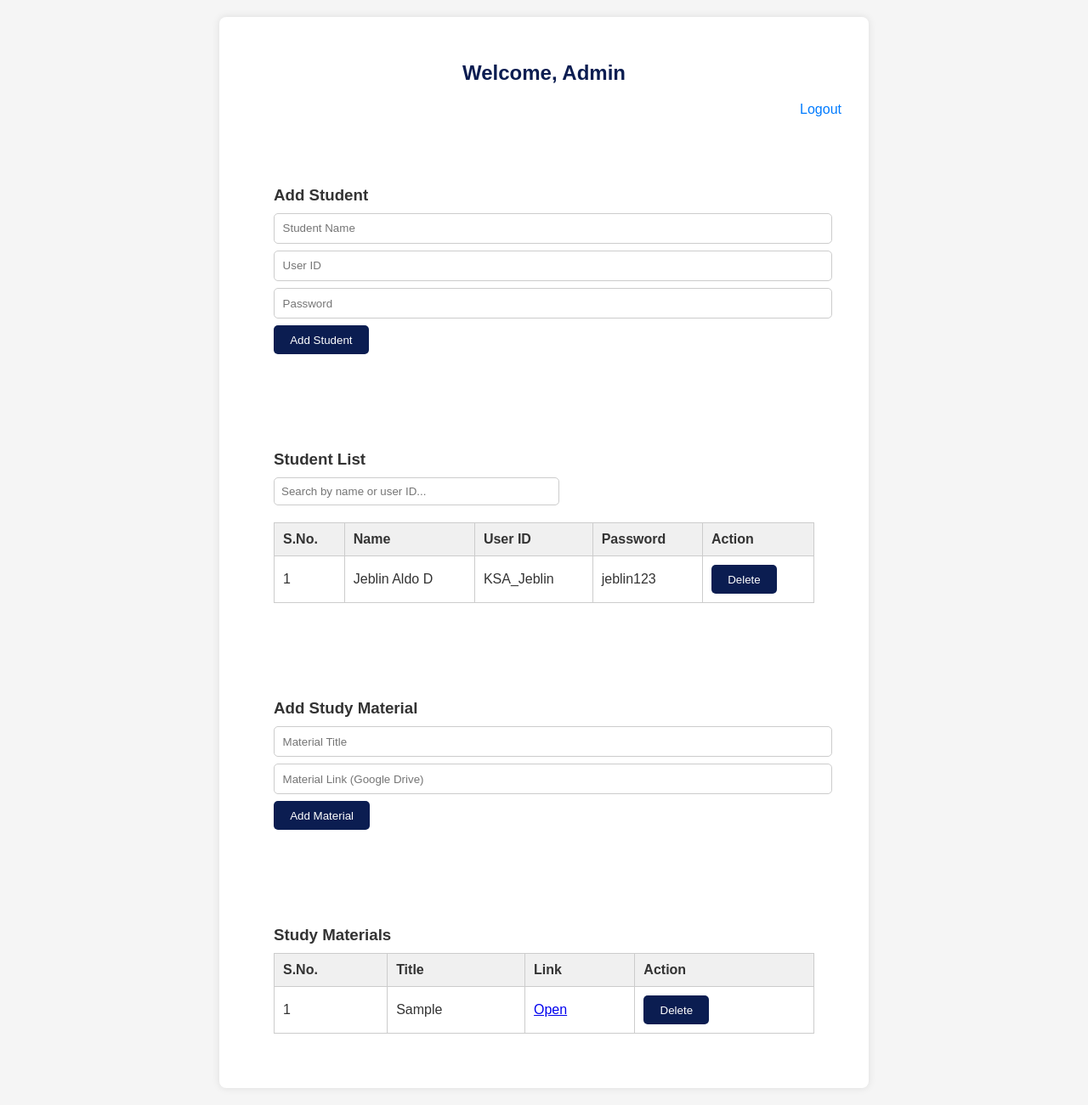
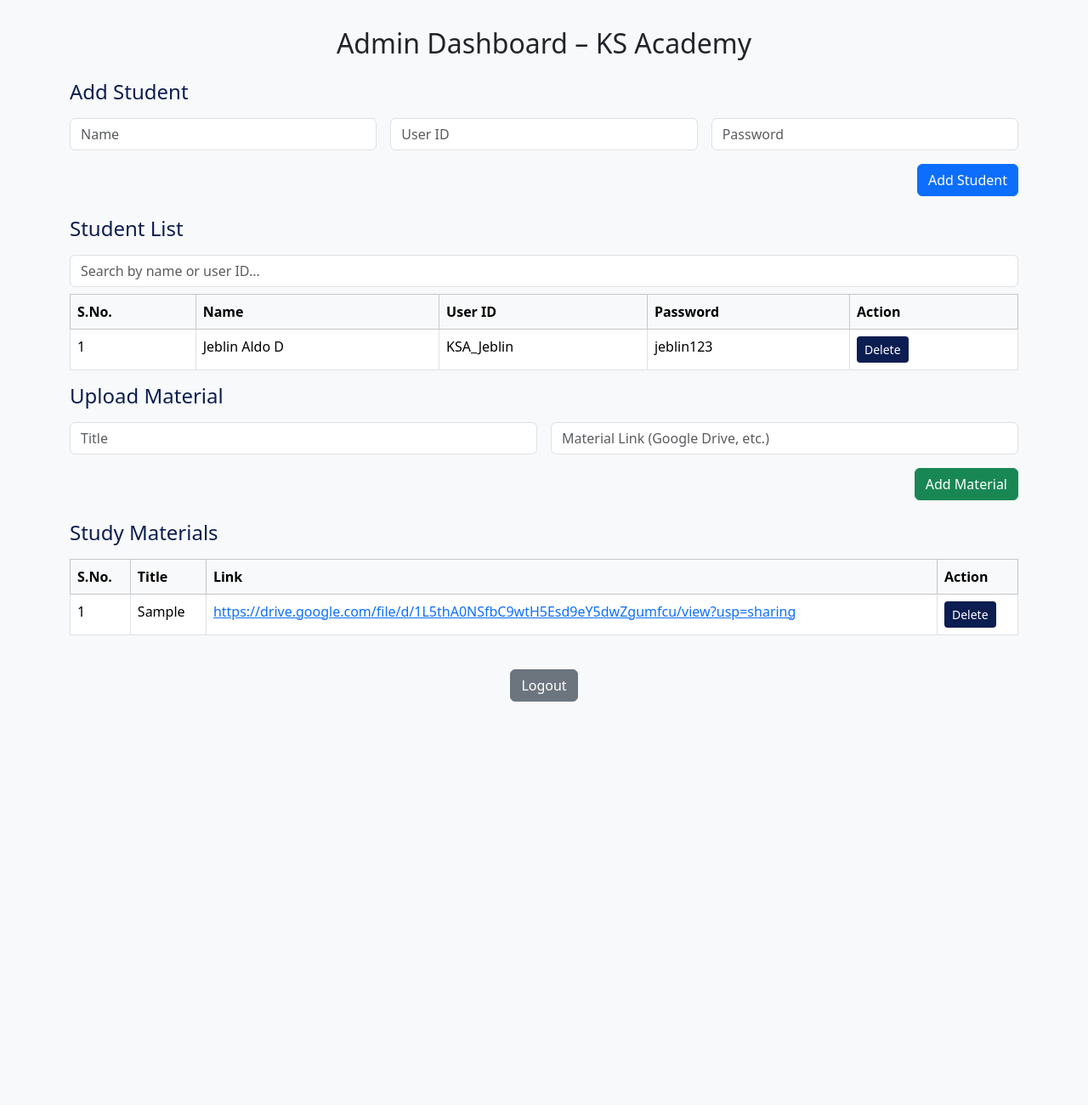
Before and after one commit to kkarthi01/ksacademysalem, a Flask app: page /admin in a window 1280 px wide. Shown: the whole page at 85% size. After the commit the page ends 826 px from the top, so only its background shows below. Run offline with Flask 3, Linux system fonts and the light colour scheme; a user stored in the database is signed in; data comes from the database, SQL or seed files in the repository.

Commit message:
Update admin.html

```diff
--- a/templates/admin.html
+++ b/templates/admin.html
@@ -2,30 +2,52 @@
 <html lang="en">
 <head>
     <meta charset="UTF-8">
-    <title>Admin Portal</title>
-    <link rel="stylesheet" href="{{ url_for('static', filename='style.css') }}">
+    <title>Admin Panel | KS Academy</title>
+    <link rel="stylesheet" href="https://cdn.jsdelivr.net/npm/bootstrap@5.3.3/dist/css/bootstrap.min.css">
+    <style>
+        body {
+            background-color: #f8f9fa;
+            padding: 2rem;
+        }
+        .section-title {
+            color: #0B1D51;
+            margin-bottom: 1rem;
+        }
+        .btn-delete {
+            background-color: #0B1D51;
+            color: white;
+        }
+    </style>
 </head>
 <body>
+
     <div class="container">
-        <h2>Welcome, Admin</h2>
-        <a href="{{ url_for('logout') }}" class="logout-link">Logout</a>
+        <h2 class="text-center mb-4">Admin Dashboard – KS Academy</h2>
 
-        <section class="admin-section">
-            <h3>Add Student</h3>
-            <form method="POST">
-                <input type="text" name="name" placeholder="Student Name" required>
-                <input type="text" name="userid" placeholder="User ID" required>
-                <input type="password" name="password" placeholder="Password" required>
-                <button type="submit">Add Student</button>
-            </form>
-        </section>
+        <!-- Student Registration Form -->
+        <h4 class="section-title">Add Student</h4>
+        <form method="POST" action="/admin" class="row g-3 mb-4">
+            <div class="col-md-4">
+                <input type="text" class="form-control" name="name" placeholder="Name" required>
+            </div>
+            <div class="col-md-4">
+                <input type="text" class="form-control" name="userid" placeholder="User ID" required>
+            </div>
+            <div class="col-md-4">
+                <input type="text" class="form-control" name="password" placeholder="Password" required>
+            </div>
+            <div class="col-12 text-end">
+                <button type="submit" class="btn btn-primary">Add Student</button>
+            </div>
+        </form>
 
-        <section class="admin-section">
-            <h3>Student List</h3>
-            <input type="text" id="searchInput" placeholder="Search by name or user ID..." onkeyup="filterTable()" />
-            {% if students %}
-            <table id="studentTable">
-                <thead>
+        <!-- Student List -->
+        <h4 class="section-title">Student List</h4>
+        <input type="text" class="form-control mb-2" id="searchInput" placeholder="Search by name or user ID...">
+
+        <div class="table-responsive">
+            <table class="table table-bordered table-hover" id="studentTable">
+                <thead class="table-light">
                     <tr>
                         <th>S.No.</th>
                         <th>Name</th>
@@ -42,34 +64,36 @@
                         <td>{{ student[2] }}</td>
                         <td>{{ student[3] }}</td>
                         <td>
-                            <form action="{{ url_for('delete_student') }}" method="post" style="display:inline;">
+                            <form method="POST" action="/delete_student">
                                 <input type="hidden" name="userid" value="{{ student[2] }}">
-                                <button type="submit" onclick="return confirm('Are you sure you want to delete this student?')">Delete</button>
+                                <button type="submit" class="btn btn-delete btn-sm">Delete</button>
                             </form>
                         </td>
                     </tr>
                     {% endfor %}
                 </tbody>
             </table>
-            {% else %}
-            <p>No students added yet.</p>
-            {% endif %}
-        </section>
+        </div>
 
-        <section class="admin-section">
-            <h3>Add Study Material</h3>
-            <form method="POST" action="/add_material">
-                <input type="text" name="title" placeholder="Material Title" required>
-                <input type="text" name="link" placeholder="Material Link (Google Drive)" required>
-                <button type="submit">Add Material</button>
-            </form>
-        </section>
+        <!-- Upload Study Material -->
+        <h4 class="section-title">Upload Material</h4>
+        <form method="POST" action="/add_material" class="row g-3 mb-4">
+            <div class="col-md-6">
+                <input type="text" class="form-control" name="title" placeholder="Title" required>
+            </div>
+            <div class="col-md-6">
+                <input type="url" class="form-control" name="link" placeholder="Material Link (Google Drive, etc.)" required>
+            </div>
+            <div class="col-12 text-end">
+                <button type="submit" class="btn btn-success">Add Material</button>
+            </div>
+        </form>
 
-        <section class="admin-section">
-            <h3>Study Materials</h3>
-            {% if materials %}
-            <table>
-                <thead>
+        <!-- Material List -->
+        <h4 class="section-title">Study Materials</h4>
+        <div class="table-responsive">
+            <table class="table table-bordered table-hover">
+                <thead class="table-light">
                     <tr>
                         <th>S.No.</th>
                         <th>Title</th>
@@ -82,40 +106,36 @@
                     <tr>
                         <td>{{ loop.index }}</td>
                         <td>{{ material[1] }}</td>
-                        <td><a href="{{ material[2] }}" target="_blank">Open</a></td>
+                        <td><a href="{{ material[2] }}" target="_blank">{{ material[2] }}</a></td>
                         <td>
-                            <form action="{{ url_for('delete_material') }}" method="POST" style="display:inline;">
+                            <form method="POST" action="/delete_material">
                                 <input type="hidden" name="material_id" value="{{ material[0] }}">
-                                <button type="submit" onclick="return confirm('Are you sure you want to delete this material?')">Delete</button>
+                                <button type="submit" class="btn btn-delete btn-sm">Delete</button>
                             </form>
                         </td>
                     </tr>
                     {% endfor %}
                 </tbody>
             </table>
-            {% else %}
-            <p>No study materials added yet.</p>
-            {% endif %}
-        </section>
+        </div>
+
+        <div class="text-center mt-4">
+            <a href="/logout" class="btn btn-secondary">Logout</a>
+        </div>
     </div>
 
     <script>
-        function filterTable() {
-            var input = document.getElementById("searchInput");
-            var filter = input.value.toLowerCase();
-            var table = document.getElementById("studentTable");
-            var tr = table.getElementsByTagName("tr");
-
-            for (var i = 1; i < tr.length; i++) {
-                var name = tr[i].getElementsByTagName("td")[1];
-                var userid = tr[i].getElementsByTagName("td")[2];
-                if (name && userid) {
-                    var nameText = name.textContent.toLowerCase();
-                    var userText = userid.textContent.toLowerCase();
-                    tr[i].style.display = (nameText.includes(filter) || userText.includes(filter)) ? "" : "none";
-                }
-            }
-        }
+        // Live search for students
+        const searchInput = document.getElementById('searchInput');
+        searchInput.addEventListener('keyup', function () {
+            const filter = this.value.toLowerCase();
+            const rows = document.querySelectorAll('#studentTable tbody tr');
+            rows.forEach(row => {
+                const name = row.cells[1].textContent.toLowerCase();
+                const userid = row.cells[2].textContent.toLowerCase();
+                row.style.display = (name.includes(filter) || userid.includes(filter)) ? '' : 'none';
+            });
+        });
     </script>
 </body>
 </html>
```
